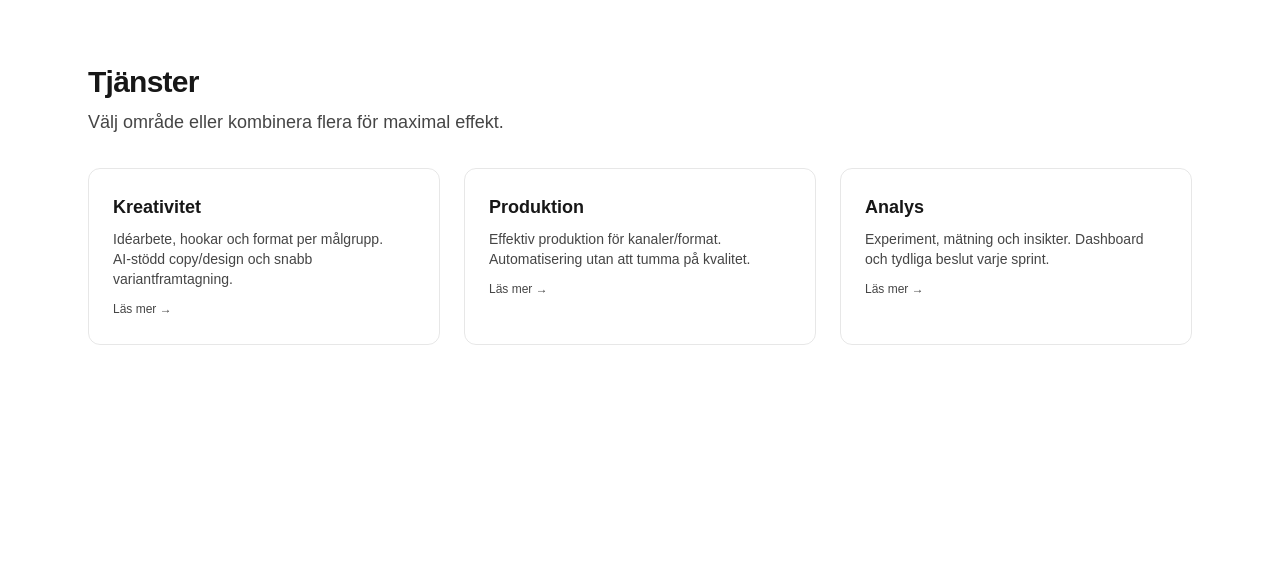
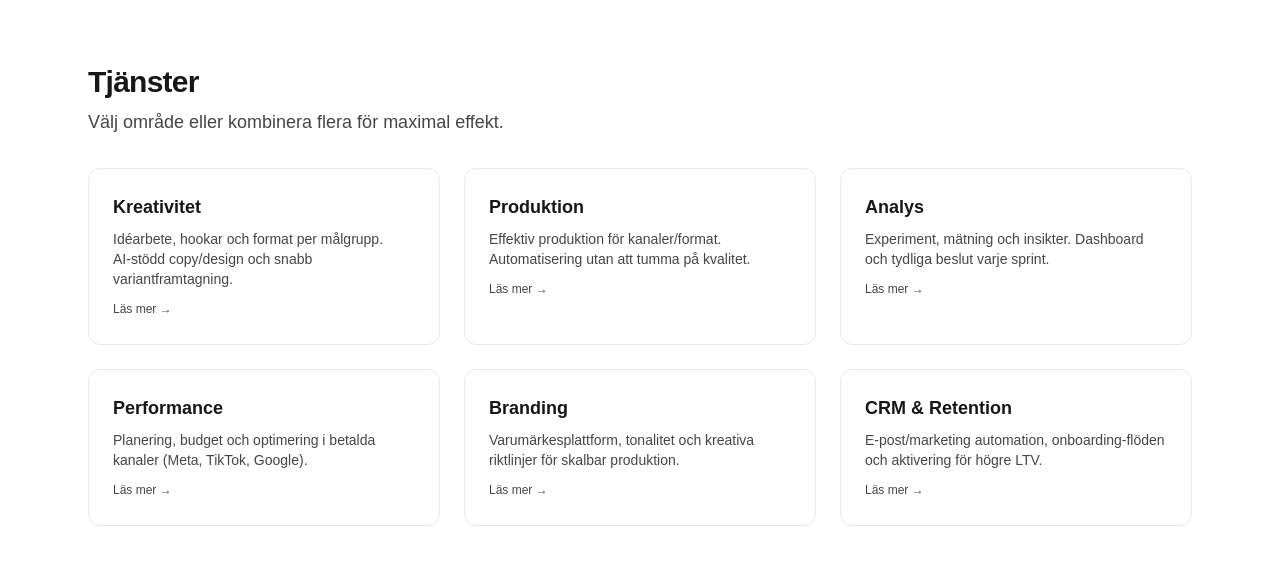
Before and after one commit to lovebym/bondonagency, a Next.js app: page /tjanster in a window 1280 px wide. Shown: the top 564 px of the page. Built offline with nearby package versions, Linux system fonts and the light colour scheme.

Commit message:
feat: extend services (Performance, Branding, CRM) and details

```diff
--- a/src/app/tjanster/[slug]/page.tsx
+++ b/src/app/tjanster/[slug]/page.tsx
@@ -8,6 +8,30 @@ const content: Record<string, { title: string; body: string[] }> = {
       "Idéarbete, hookar och format per målgrupp.",
       "AI‑stödd copy/design och snabb variantframtagning.",
       "Varianttestning och lärande per kanal.",
+    ],
+  },
+  performance: {
+    title: "Performance",
+    body: [
+      "Kanalstrategi, budget och attribution.",
+      "Kampanjstruktur för skala och lärande.",
+      "Daglig optimering och rapport per sprint.",
+    ],
+  },
+  branding: {
+    title: "Branding",
+    body: [
+      "Varumärkesplattform och tonalitet.",
+      "Guidelines för kreativa format och innehåll.",
+      "Brand‑lift och kvalitativa mätpunkter.",
+    ],
+  },
+  crm: {
+    title: "CRM & Retention",
+    body: [
+      "Kundresa, segment och onboarding‑flöden.",
+      "Marketing automation och experiment.",
+      "Retention/Kohorter, CLV och re‑aktivering.",
     ],
   },
   produktion: {
--- a/src/app/tjanster/page.tsx
+++ b/src/app/tjanster/page.tsx
@@ -16,6 +16,21 @@ const services = [
     slug: "analys",
     name: "Analys",
     desc: "Experiment, mätning och insikter. Dashboard och tydliga beslut varje sprint.",
+  },
+  {
+    slug: "performance",
+    name: "Performance",
+    desc: "Planering, budget och optimering i betalda kanaler (Meta, TikTok, Google).",
+  },
+  {
+    slug: "branding",
+    name: "Branding",
+    desc: "Varumärkesplattform, tonalitet och kreativa riktlinjer för skalbar produktion.",
+  },
+  {
+    slug: "crm",
+    name: "CRM & Retention",
+    desc: "E‑post/marketing automation, onboarding‑flöden och aktivering för högre LTV.",
   },
 ];
 
```
